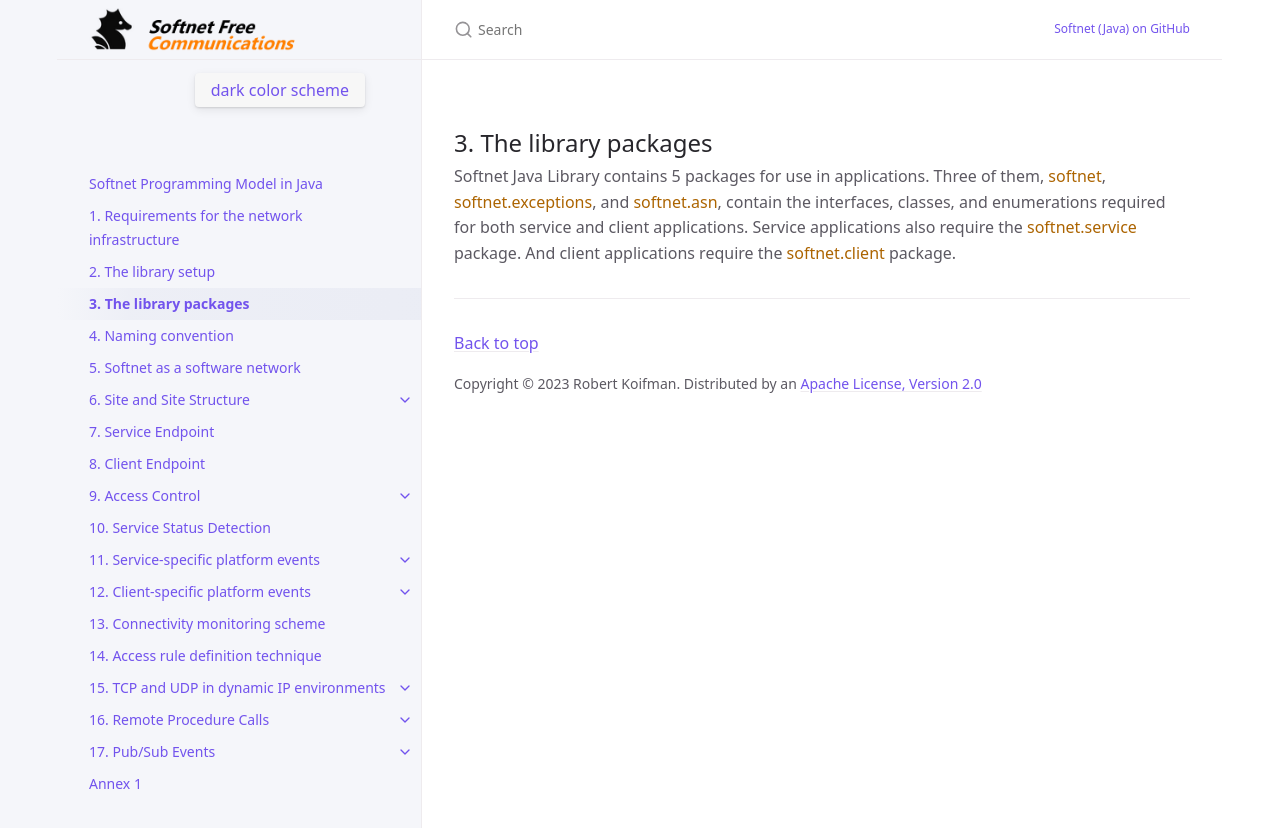
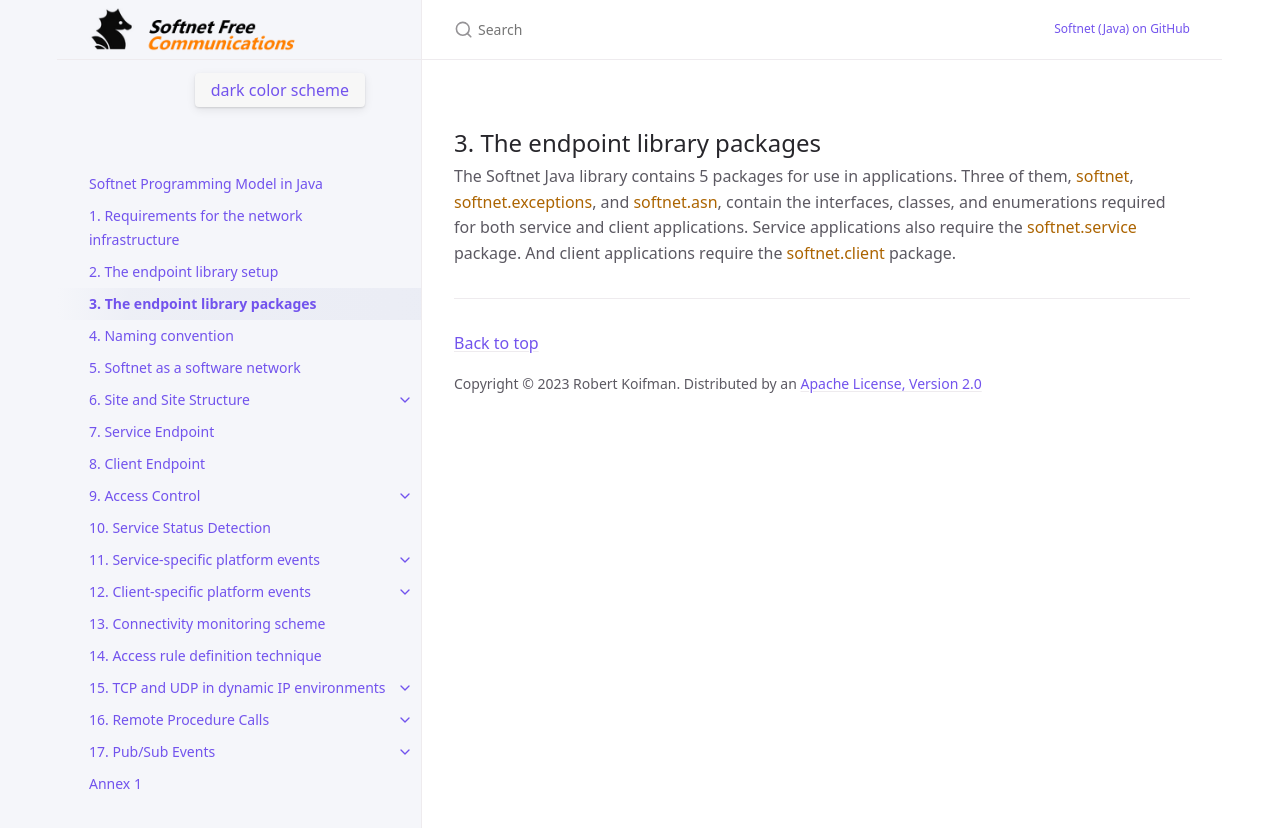
Before and after one commit to Softnet-Free/softnet-java, a Jekyll site: the page built from docs/library-packages.md, in a window 1280 px wide. Shown: the top 828 px of the page. Built offline with Jekyll 4.4.1, drawn with Linux system fonts in a browser that asks for light colours.

Commit message:
text update

```diff
--- a/docs/library-packages.md
+++ b/docs/library-packages.md
@@ -1,9 +1,9 @@
 ---
 layout: default
-title: 3. The library packages
+title: 3. The endpoint library packages
 nav_order: 3
 ---
 
-## 3. The library packages
+## 3. The endpoint library packages
 
-Softnet Java Library contains 5 packages for use in applications. Three of them, <span class="datatype">softnet</span>, <span class="datatype">softnet.exceptions</span>, and <span class="datatype">softnet.asn</span>, contain the interfaces, classes, and enumerations required for both service and client applications. Service applications also require the <span class="datatype">softnet.service</span> package. And client applications require the <span class="datatype">softnet.client</span> package.
+The Softnet Java library contains 5 packages for use in applications. Three of them, <span class="datatype">softnet</span>, <span class="datatype">softnet.exceptions</span>, and <span class="datatype">softnet.asn</span>, contain the interfaces, classes, and enumerations required for both service and client applications. Service applications also require the <span class="datatype">softnet.service</span> package. And client applications require the <span class="datatype">softnet.client</span> package.
--- a/docs/library-setup.md
+++ b/docs/library-setup.md
@@ -1,12 +1,12 @@
 ---
 layout: default
-title: 2. The library setup
+title: 2. The endpoint library setup
 nav_order: 2
 ---
 
-## 2. The library setup
+## 2. The endpoint library setup
 
-Softnet Java Library is built on Java SE 1.7. To make use of Softnet, you have to configure your project to include library files "softnet.jar" and "asncodec.jar".
+The Softnet Java library is built on Java SE 1.7. To make use of Softnet, you have to configure your project to include library files "softnet.jar" and "asncodec.jar".
 
 In Eclipse IDE, open the dialog "Project => Properties => Java Build Path => Libraries", click the button "Add External JARs" and browse for the library files.
 
```
